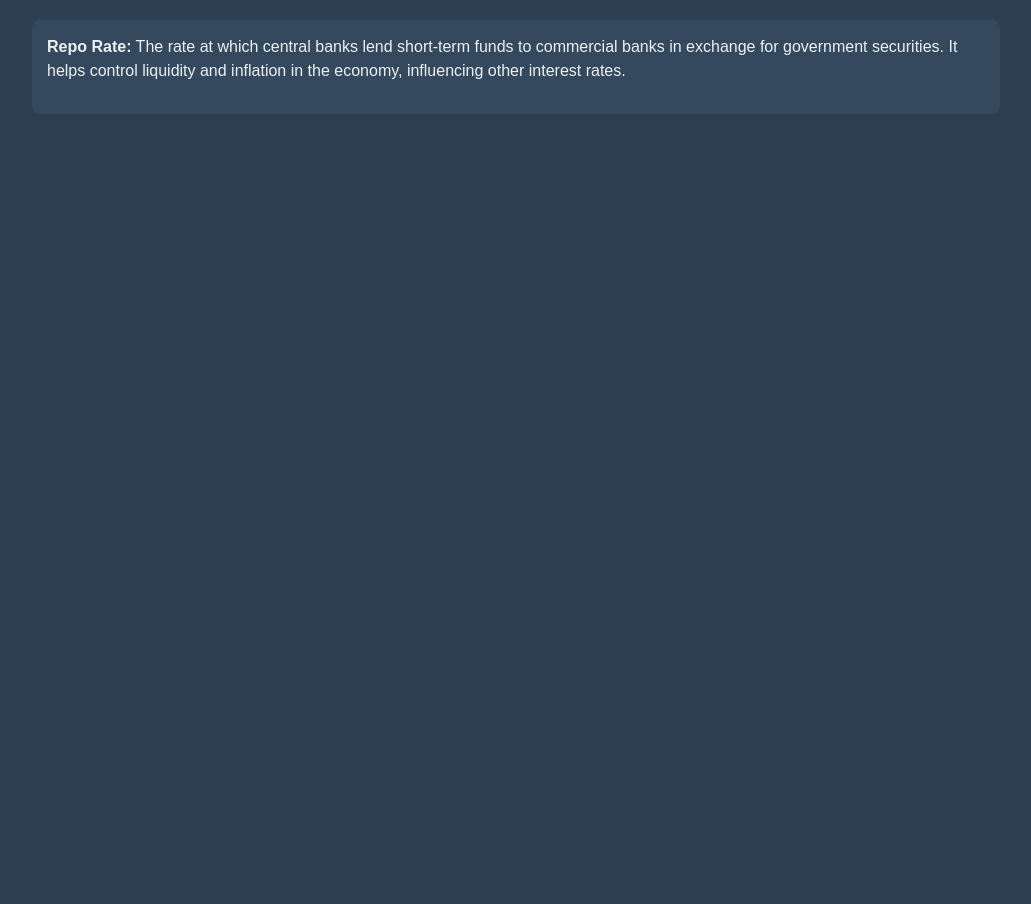
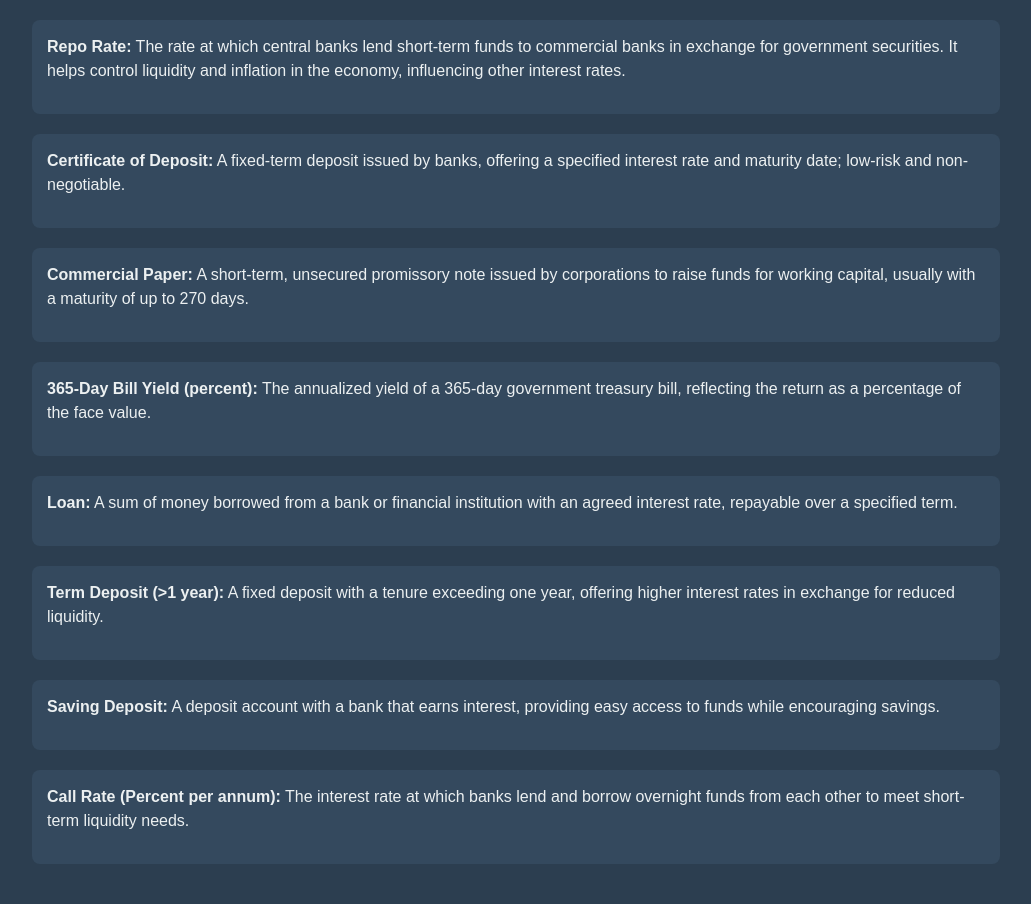
Before and after one commit to dev-shah-2204/interest-rate-transmission, a Flask app: page /about in a window 1280 px wide. Shown: the part 86-990 px from the top of the page, without its empty margins (124-1155 px from the left). Before the commit the page ends 200 px from the top, so only its background shows below. Run offline with Flask 3, Linux system fonts and the light colour scheme; parts of the project's set-up code (start-up, migrations or seed data) failed here and were passed over; some libraries are stand-ins or nearby versions.

Commit message:
Update about.html

```diff
--- a/app/static/templates/about.html
+++ b/app/static/templates/about.html
@@ -33,6 +33,34 @@
             <div class="output-block">
                 <p><strong>Repo Rate:</strong> The rate at which central banks lend short-term funds to commercial banks in exchange for government securities. It helps control liquidity and inflation in the economy, influencing other interest rates.</p>
             </div>
+
+            <div class="output-block">
+                <p><strong>Certificate of Deposit:</strong> A fixed-term deposit issued by banks, offering a specified interest rate and maturity date; low-risk and non-negotiable.</p>
+            </div>
+
+            <div class="output-block">
+                <p><strong>Commercial Paper:</strong> A short-term, unsecured promissory note issued by corporations to raise funds for working capital, usually with a maturity of up to 270 days.</p>
+            </div>
+
+            <div class="output-block">
+                <p><strong>365-Day Bill Yield (percent):</strong> The annualized yield of a 365-day government treasury bill, reflecting the return as a percentage of the face value.</p>
+            </div>
+
+            <div class="output-block">
+                <p><strong>Loan:</strong> A sum of money borrowed from a bank or financial institution with an agreed interest rate, repayable over a specified term.</p>
+            </div>
+
+            <div class="output-block">
+                <p><strong>Term Deposit (&gt;1 year):</strong> A fixed deposit with a tenure exceeding one year, offering higher interest rates in exchange for reduced liquidity.</p>
+            </div>
+
+            <div class="output-block">
+                <p><strong>Saving Deposit:</strong> A deposit account with a bank that earns interest, providing easy access to funds while encouraging savings.</p>
+            </div>
+
+            <div class="output-block">
+                <p><strong>Call Rate (Percent per annum):</strong> The interest rate at which banks lend and borrow overnight funds from each other to meet short-term liquidity needs.</p>
+            </div>
         </div>
     </body>
 </html>
```
